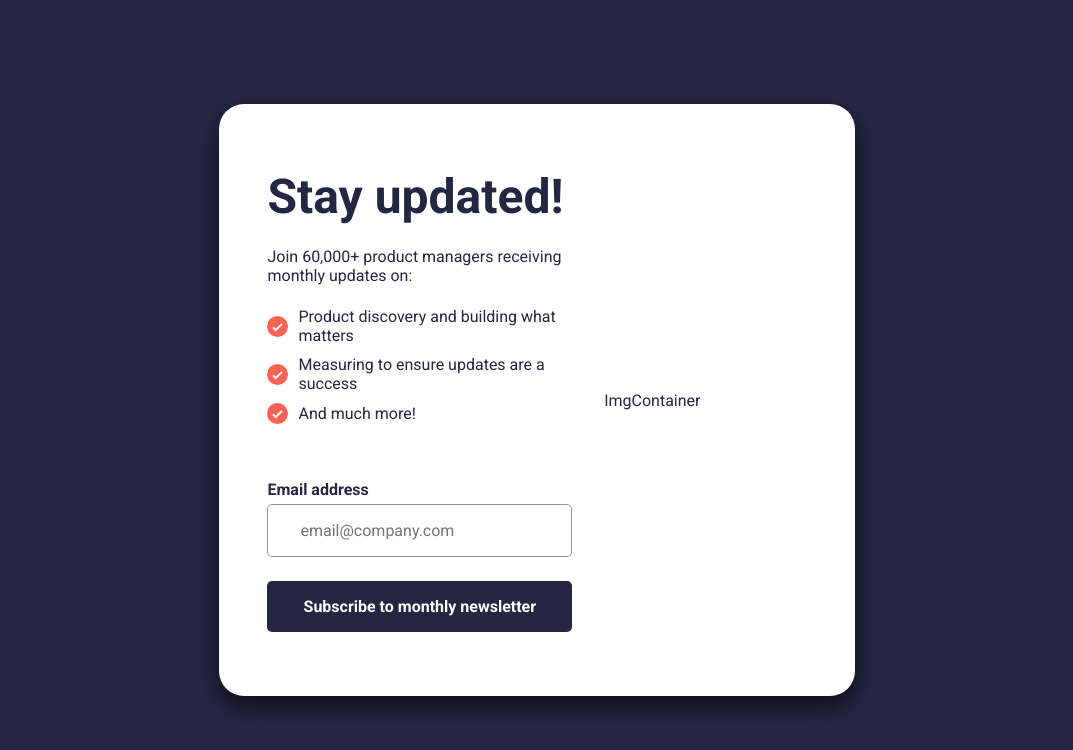
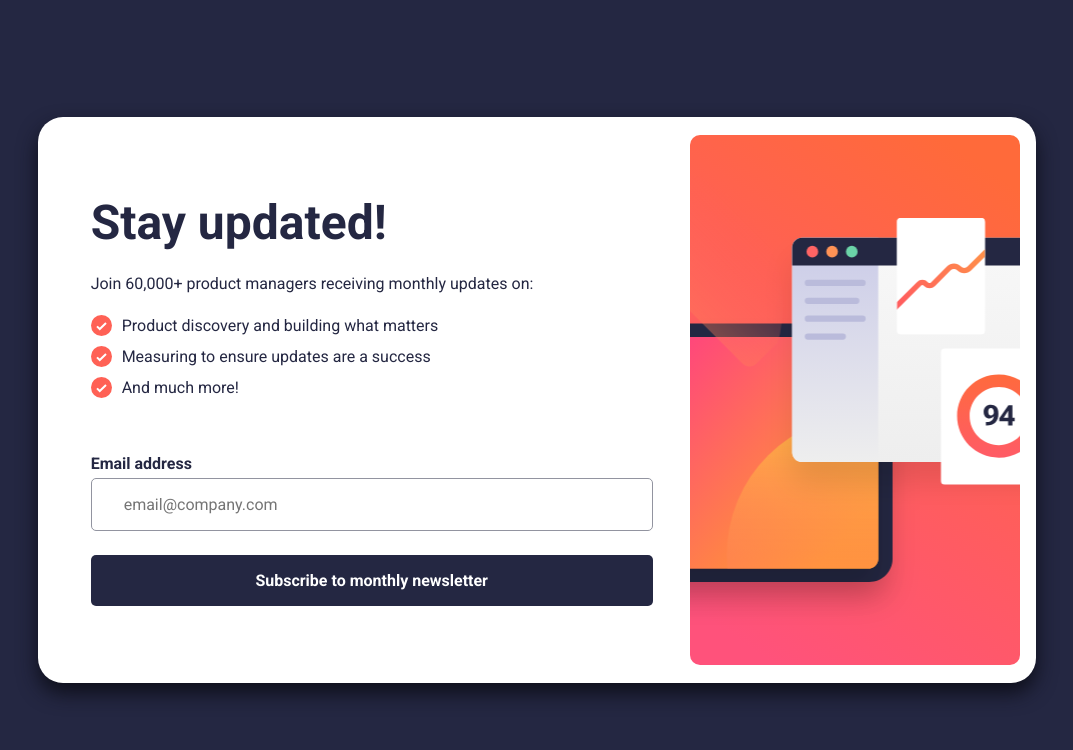
Before and after one commit to Tomas-Arrativel/newsletter-signup, a React (Vite) app: page / in a window 1280 px wide. Shown: the top 750 px of the page, without its empty margins (103-1176 px from the left). Built offline with nearby package versions, Linux system fonts and the light colour scheme.

Commit message:
finished the design of the desktop model

```diff
--- a/src/containers/ImgContainer/ImgContainer.module.css
+++ b/src/containers/ImgContainer/ImgContainer.module.css
@@ -1,3 +1,10 @@
 .image {
   flex: 1;
+  overflow: hidden;
+  min-height: 530px;
+  width: 450px;
+  border-radius: 10px;
+  background: url('../../../public/images/illustration-sign-up-desktop.svg')
+    center no-repeat;
+  background-size: cover;
 }
--- a/src/containers/ImgContainer/ImgContainer.tsx
+++ b/src/containers/ImgContainer/ImgContainer.tsx
@@ -1,7 +1,7 @@
 import styles from './ImgContainer.module.css';
 
 const ImgContainer = () => {
-  return <div className={styles.image}>ImgContainer</div>;
+  return <div className={styles.image}></div>;
 };
 
 export default ImgContainer;
--- a/src/containers/TextContainer/TextContainer.module.css
+++ b/src/containers/TextContainer/TextContainer.module.css
@@ -1,4 +1,4 @@
 .text__container {
-  padding: 3rem 2rem;
-  flex: 1.3;
+  padding: 3.8rem 2.3rem;
+  flex: 1.7;
 }
```
